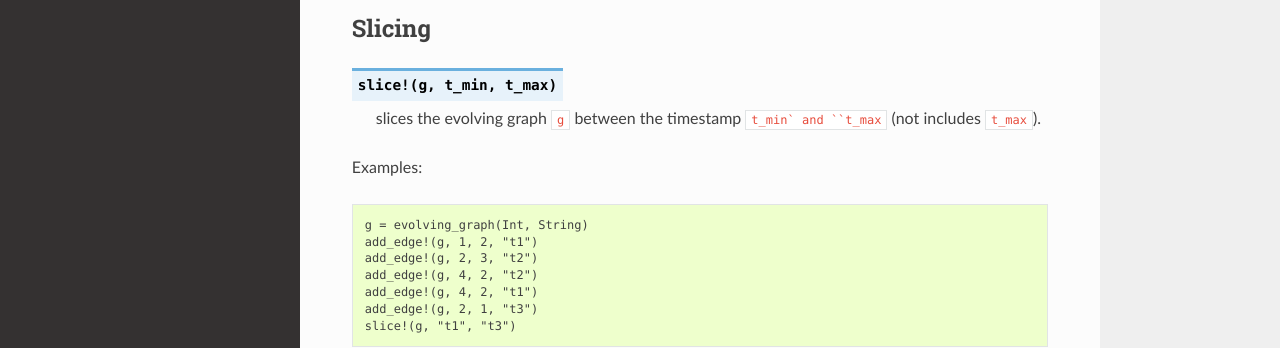
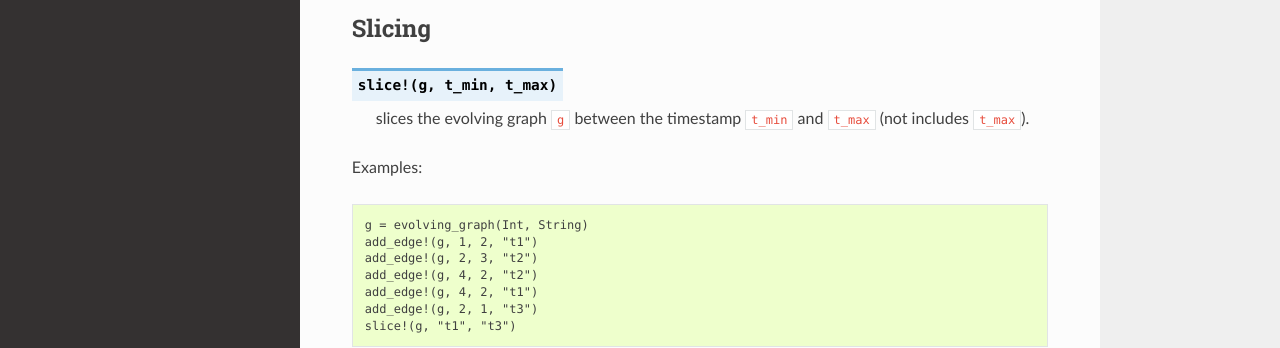
Before and after one commit to EtymoIO/EvolvingGraphs.jl, a Sphinx documentation site: the page built from doc/functions.rst, in a window 1280 px wide and 1166 px high. Shown: the part 517-865 px from the top of the window. Built offline with Sphinx 7.4.7 and the Read the Docs theme 2.0.0, drawn with Linux system fonts in a browser that asks for light colours.

```diff
--- a/doc/functions.rst
+++ b/doc/functions.rst
@@ -25,7 +25,7 @@
 
 .. function:: slice!(g, t_min, t_max)
 
-   slices the evolving graph ``g`` between the timestamp ``t_min` and
+   slices the evolving graph ``g`` between the timestamp ``t_min`` and
    ``t_max`` (not includes ``t_max``).
 
 Examples::
```
Also changed, not shown: 1 other file.
